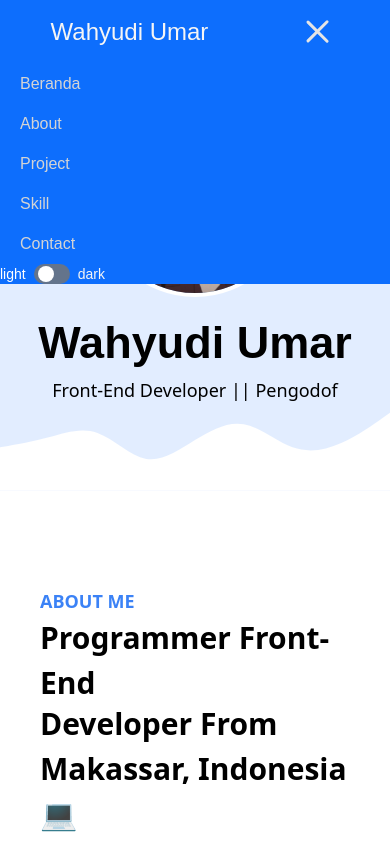
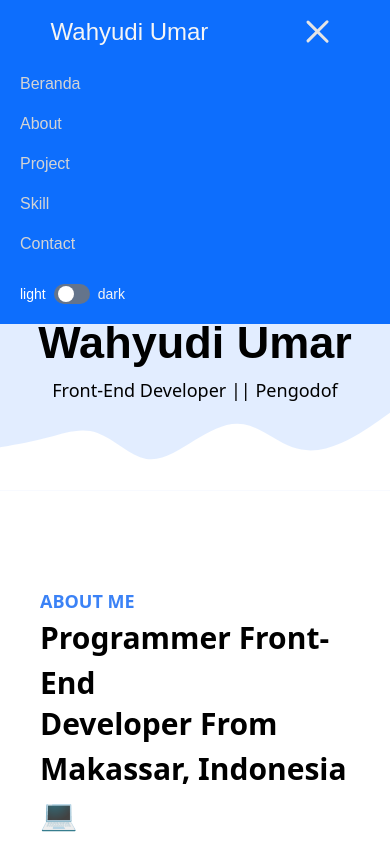
Before and after one commit to wahyucherryorlove/portfolio, a website: page index.html in a window 390 px wide. Both pictures are taken after a click on the button 324 px from the left and 32 px from the top of the page. Shown: the top 844 px of the page. Drawn offline with Linux system fonts and the light colour scheme; a web font is replaced by a local one.

Commit message:
Update Navbar

```diff
--- a/assets/js/main.js
+++ b/assets/js/main.js
@@ -1,7 +1,7 @@
 $(document).ready(function() {
     $(".navbar-toggle").on("click", function() {
         $(this).toggleClass("navbar-toggle-active");
-        $("#navbar-collapse").toggleClass("h-[220px]");
+        $("#navbar-collapse").toggleClass("h-[260px]");
     });
 
     // Dark Mode
--- a/index.html
+++ b/index.html
@@ -36,7 +36,7 @@
             <span class="origin-bottom-left"></span>
         </button>
 
-        <div class="navbar-collapse h-0 lg:w-[40%] md:w-[60%] absolute md:h-auto md:relative md:bg-transparent md:overflow-visible w-[100%] left-0 overflow-hidden md:top-0 top-16 bg-[#0D6EFD] ease-in-out duration-500"
+        <div class="navbar-collapse h-0 lg:w-[40%] dark:bg-neutral-800 md:w-[60%] absolute md:h-auto md:relative md:bg-transparent md:overflow-visible w-[100%] left-0 overflow-hidden md:top-0 top-16 bg-[#0D6EFD] ease-in-out duration-500"
             aria-label="Navbar Collapse" id="navbar-collapse">
             <ul class="flex justify-between h-auto md:flex-row flex-col text-base font-['Poppins',sans-serif]"
                 aria-label="Navbar Nav">
@@ -56,7 +56,7 @@
                         class="nav-link text-neutral-300 hover:text-neutral-200 pl-5 md:pl-0 block md:flex py-2 md:py-0">Contact</a>
                 </li>
 
-                <li class="nav-item flex items-center">
+                <li class="nav-item pl-5 md:pl-0 mt-5 flex items-center">
                     <div class="flex">
                         <span class="mr-2 text-sm text-white">light</span>
                         <input type="checkbox" class="hidden" id="dark-toggle">
```
Also changed, not shown: tailwindcss.css.
